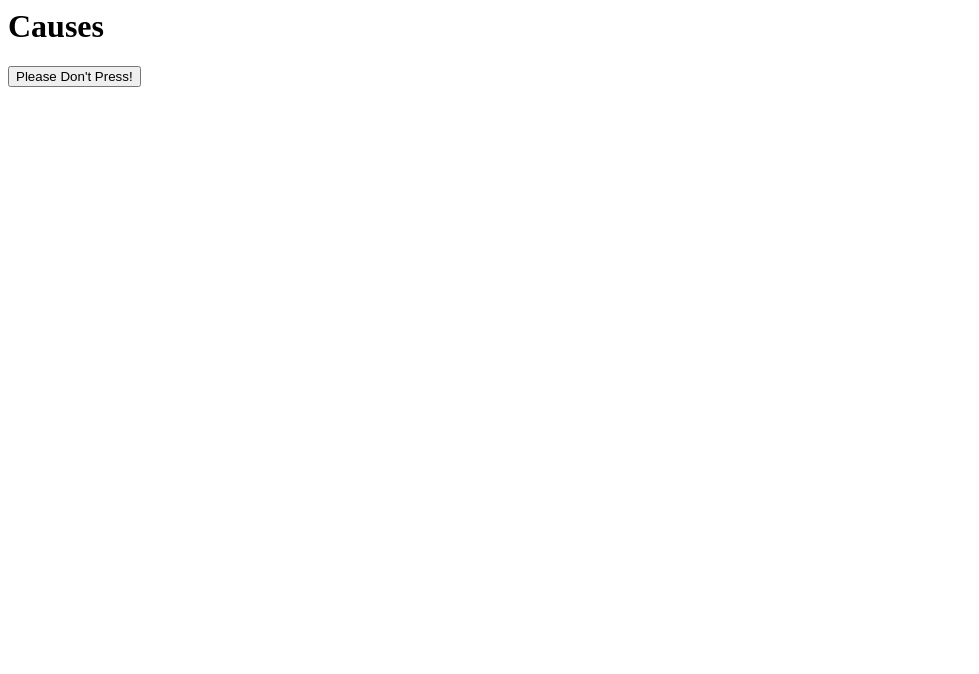
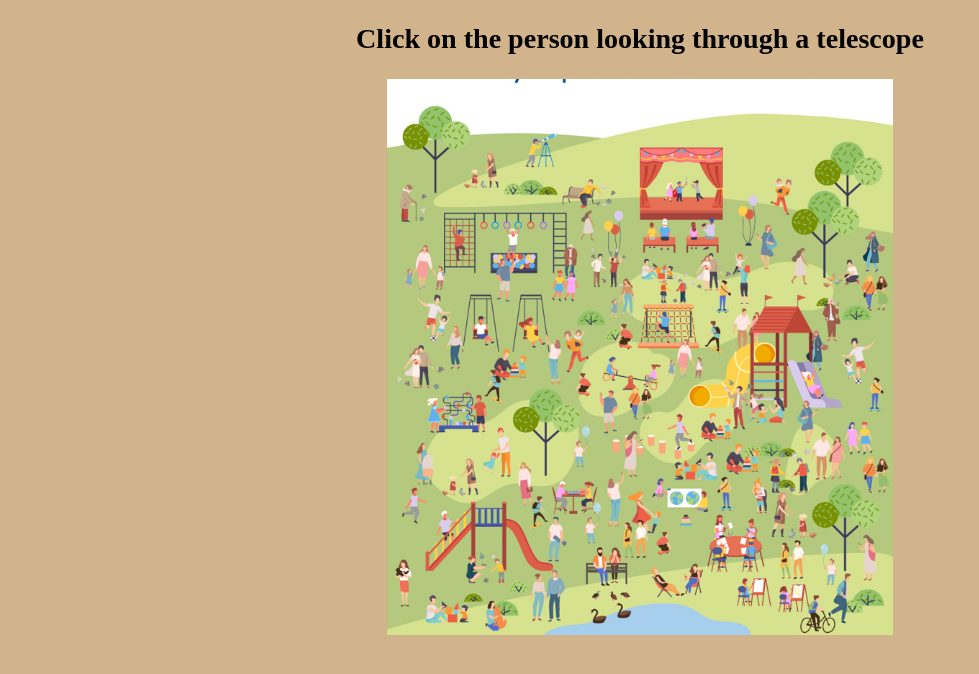
Before and after one commit to gluce1/NET2010610204IntrotoJS, a plain HTML site: page index.html in a window 1280 px wide. Shown: the whole page, without its empty margins (0-979 px from the left). Drawn offline with Linux system fonts and the light colour scheme.

Commit message:
Add files via upload

```diff
--- a/index.html
+++ b/index.html
@@ -1,44 +1,73 @@
-<DOCTYPE HTML>
-
+<!DOCTYPE html>
 <html>
-
 <head>
-    <title>Experiments with JavaScript</title>
+    <title>
+        Spot the thing!
+    </title>
+    <link rel="stylesheet" href="stylesheet.css">
+</head>
+<body style="background-color: tan;">
+    <h3><div id="randomquestion"></div></h3>
+    <div id="image"><img src="image.png" usemap="#image-map">
+    <div id="randimap"><div>
 
     <script>
-        console.log("Start of the page");
+        <!--Questions-->
+        let q1 = "<h2>Click on the person looking through a telescope"
+        let q2 = "<h2>Click on the person riding a bike"
+        let q3 = "<h2>Click on the person petting the ducks"
 
-        function show(){
-            let x = 0;
-            let maxcount = 10;
-            console.log("Button Pressed.");
-            document.getElementById("partB").style.display = "block";
+        <!--Defines all the zones for each question-->
+        let map1 = `<map name="image-map">
+                        <area target="" alt="" title="" href="correct.html" coords="209,68,194,88,188,114,190,127,203,127,218,127,234,128,244,120,237,102,237,89,239,74,222,71" shape="poly">
+                        <area target="" alt="" title="" href="incorrecttelescope.html" coords="2,772,703,129" shape="rect">
+                        <area target="" alt="" title="" href="incorrecttelescope.html" coords="189,0,3,129" shape="rect">
+                        <area target="" alt="" title="" href="incorrecttelescope.html" coords="245,2,703,131" shape="rect">
+                        <area target="" alt="" title="" href="incorrecttelescope.html" coords="189,0,244,70" shape="rect">
+                    </map>`;
+		let map2 = `<map name="image-map">
+                        <area target="" alt="" title="" href="correct.html" coords="587,716,578,742,569,754,561,772,573,772,584,772,593,772,608,771,616,772,625,772,631,772,632,757,619,741,612,734,607,717" shape="poly">
+                        <area target="" alt="" title="" href="incorrectbike.html" coords="1,771,561,1" shape="rect">
+                        <area target="" alt="" title="" href="incorrectbike.html" coords="559,719,703,0" shape="rect">
+                        <area target="" alt="" title="" href="incorrectbike.html" coords="632,719,703,772" shape="rect">
+                        <area target="" alt="" title="" href="incorrectbike.html" coords="557,718,562,772,587,714" shape="poly">
+                        <area target="" alt="" title="" href="incorrectbike.html" coords="632,712,634,766,596,708" shape="poly">
+                    </map>`;
+		let map3 = `<map name="image-map">
+                        <area target="" alt="" title="" href="correct.html" coords="628,254,625,268,609,271,599,279,604,291,617,295,630,295,643,293,654,291,661,284,660,272,657,259,650,247,642,245" shape="poly">
+                        <area target="" alt="" title="" href="incorrectduck.html" coords="603,0,2,772" shape="rect">
+                        <area target="" alt="" title="" href="incorrectduck.html" coords="653,246,603,0" shape="rect">
+                        <area target="" alt="" title="" href="incorrectduck.html" coords="600,291,660,772" shape="rect">
+                        <area target="" alt="" title="" href="incorrectduck.html" coords="660,0,703,772" shape="rect">
+                        <area target="" alt="" title="" href="incorrectduck.html" coords="603,236,604,289,648,239,626,239" shape="poly">
+                        <area target="" alt="" title="" href="incorrectduck.html" coords="591,287,672,305" shape="rect">
+                        <area target="" alt="" title="" href="incorrectduck.html" coords="672,262,653,3" shape="rect">
+                    </map>`;
 
-            while (x<maxcount){
-                document.getElementById("partB").innerHTML+="<h4>Ouch!</h4>";
-                x = x+1;
-            }
+        <!--Randomly generates a number between 1 and 3-->
+        let randq = Math.floor(Math.random()*10)%3+1;
 
+        if (randq == 1){
+            document.getElementById('randomquestion').innerHTML = q1;
+            document.getElementById('randimap').innerHTML = map1;
+        } else if (randq == 2) {
+            document.getElementById('randomquestion').innerHTML = q2;
+            document.getElementById('randimap').innerHTML = map2;
+        } else if (randq == 3) {
+            document.getElementById('randomquestion').innerHTML = q3;
+            document.getElementById('randimap').innerHTML = map3;
         }
 
-    </script>
 
-</head>
+     </script>
 
-<body>
 
-<div id="partA">
-    <h1>Causes</h1>
-    <button onclick ="show()">Please Don't Press!</button>
-
-</div>
-<div id="partB" style="display:none;">
-    <h1>Effects</h1>
-    Surprise! Malware Injecting...
+</body>
 
 
 
-</div>
 
-</body>
+
+
+
 </html>
--- /dev/null
+++ b/stylesheet.css
@@ -0,0 +1,19 @@
+h1 {
+    color: white;
+    text-align: center;
+}
+
+a {
+    color: white;
+}
+
+img {
+    display: block;
+    margin-left: auto;
+    margin-right: auto;
+    width: 40%;
+}
+
+h3 {
+    text-align: center;
+}
```
Also changed, not shown: correct.html (added, +13 -0 lines), incorrect.html (added, +6 -0 lines), incorrectbike.html (added, +14 -0 lines), incorrectduck.html (added, +15 -0 lines), incorrecttelescope.html (added, +13 -0 lines), image.png (added).
